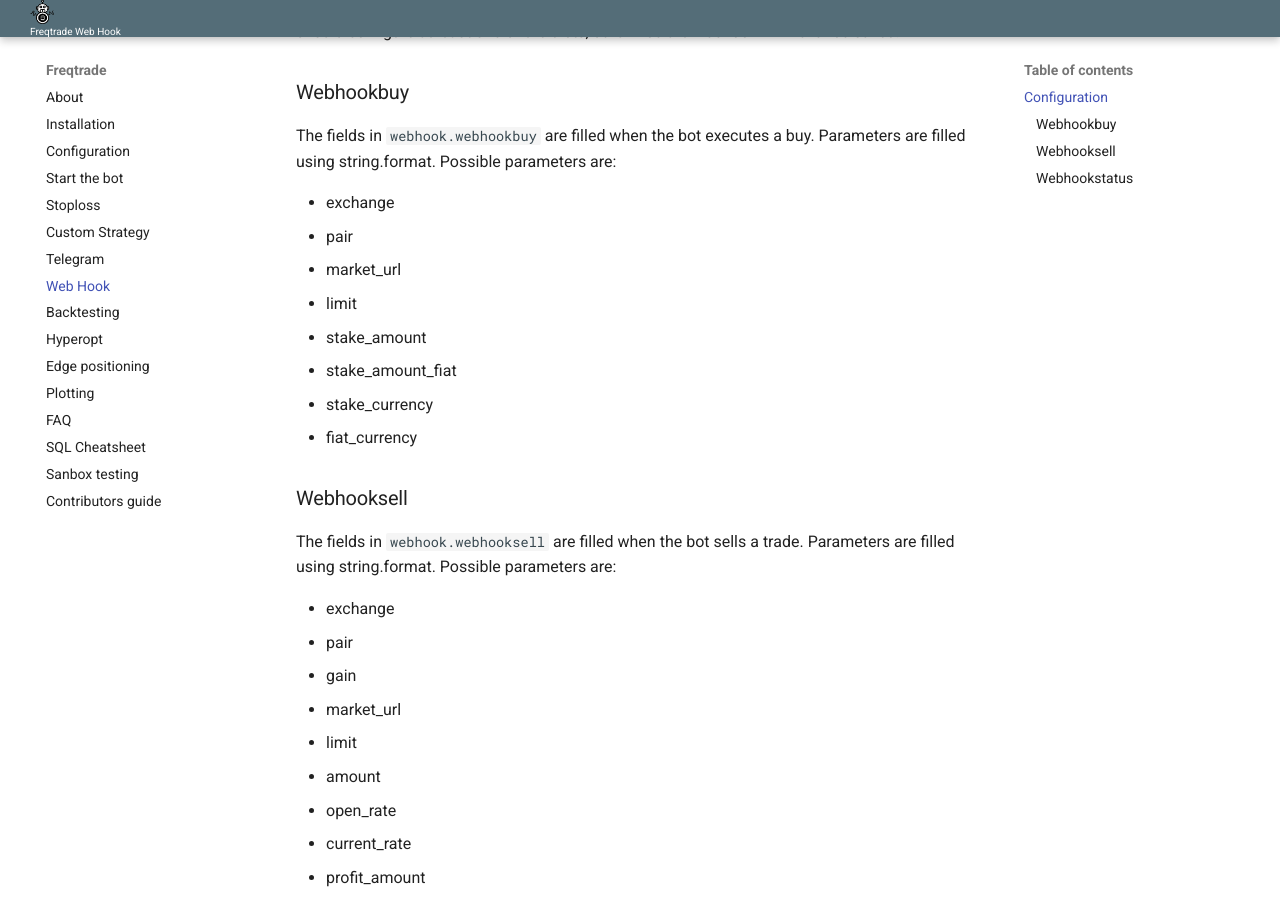
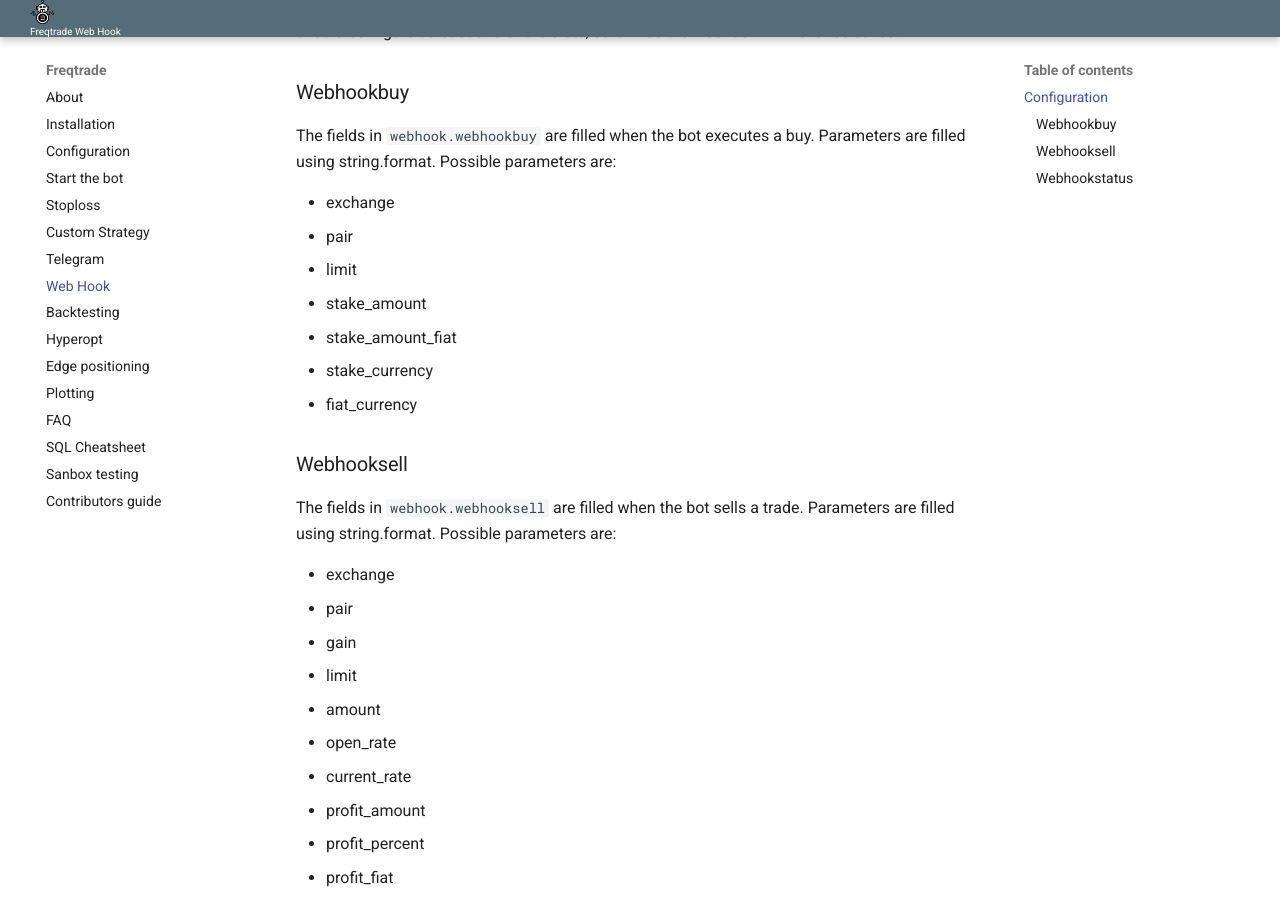
Before and after one commit to jacksonmori755/Crypto-trading-bot, an MkDocs documentation site: the page built from docs/webhook-config.md, in a window 1280 px wide and 900 px high, scrolled down 866 px. Built offline with MkDocs 1.6.1 and Material for MkDocs 9.7.7, drawn with Linux system fonts in a browser that asks for light colours.

Commit message:
Adapt documentation to remove market_url

```diff
--- a/docs/webhook-config.md
+++ b/docs/webhook-config.md
@@ -41,7 +41,6 @@ Possible parameters are:
 
 * exchange
 * pair
-* market_url
 * limit
 * stake_amount
 * stake_amount_fiat
@@ -56,7 +55,6 @@ Possible parameters are:
 * exchange
 * pair
 * gain
-* market_url
 * limit
 * amount
 * open_rate
```
